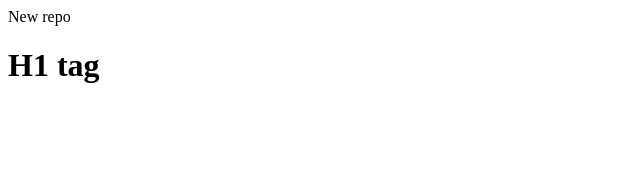
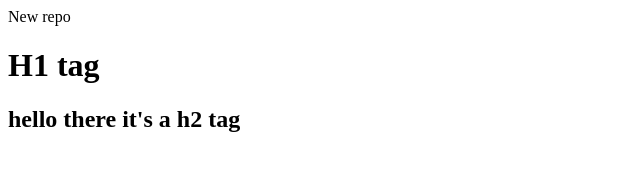
Before and after one commit to Sunil-kumarpradhan/localrepo, a plain HTML site: page index.html in a window 1280 px wide. Shown: the whole page, without its empty margins (0-640 px from the left). Drawn offline with Linux system fonts and the light colour scheme.

Commit message:
adding a h2 tag

```diff
--- a/index.html
+++ b/index.html
@@ -1,2 +1,3 @@
 <p>New repo</p>
 <h1>H1 tag</h1>
+<h2>hello there it's a h2 tag</h2>
```
